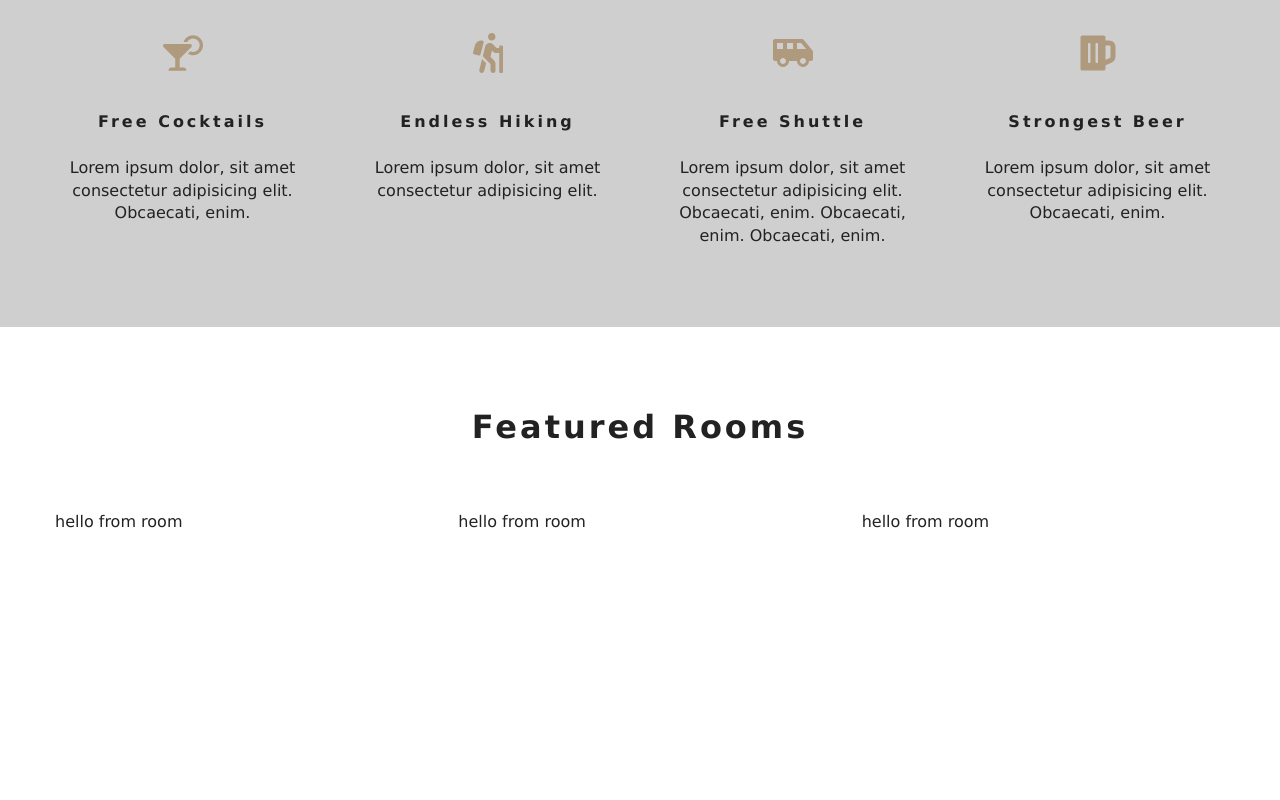
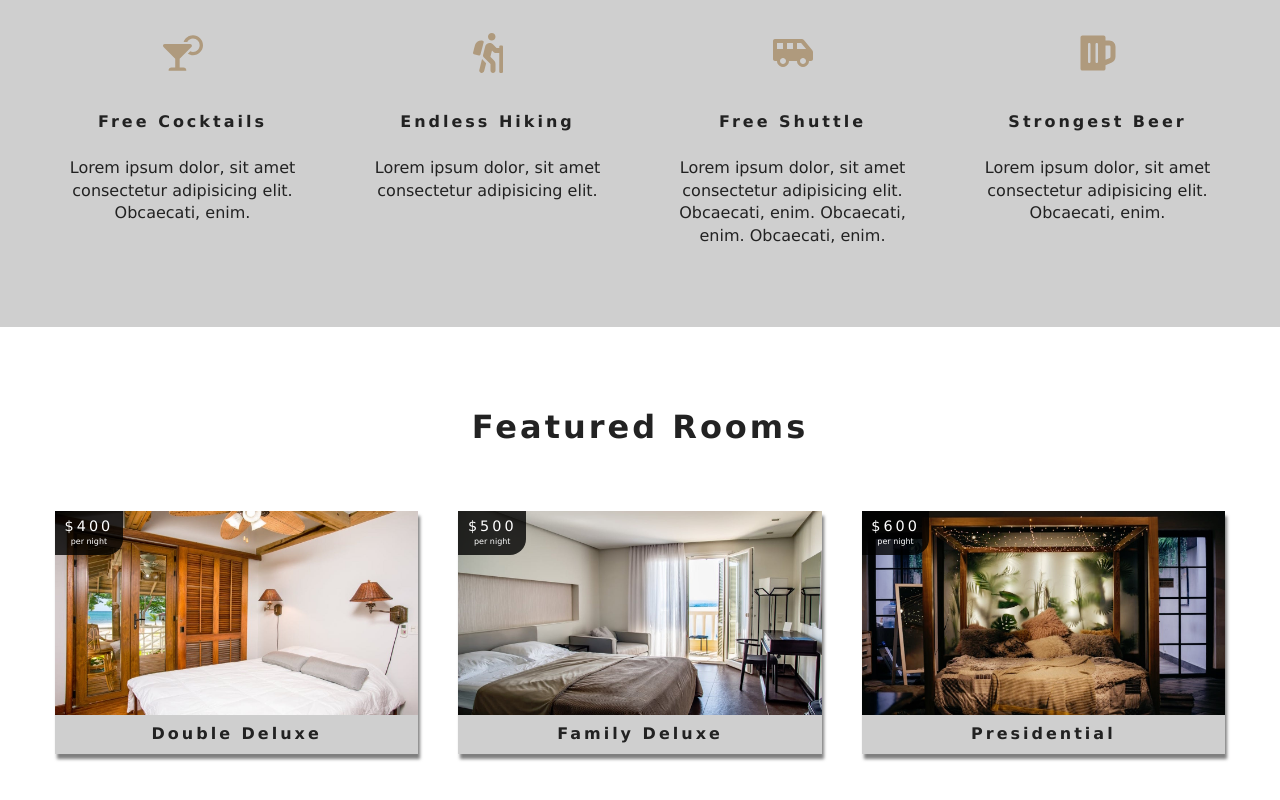
Before and after one commit to OstapHetman/learn-react, a React (Create React App) app in the folder resort/: page / in a window 1280 px wide. Shown: the part 953-1753 px from the top of the page. Before the commit the page ends 1566 px from the top, so only its background shows below. Built offline with nearby package versions, Linux system fonts and the light colour scheme.

Commit message:
implement featured rooms

```diff
--- a/resort/src/components/Room.js
+++ b/resort/src/components/Room.js
@@ -1,9 +1,30 @@
 import React from 'react'
+import { Link } from 'react-router-dom'
+import defaultImage from '../images/room-1.jpeg'
+import PropTypes from 'prop-types'
 
-export default function Room() {
+export default function Room({room}) {
+  const {name,slug,images,price} = room;
   return (
-    <div>
-      hello from room
-    </div>
+    <article className="room">
+      <div className="img-container">
+        <img src={images[0] || defaultImage} alt="single room"/>
+        <div className="price-top">
+          <h6>${price}</h6>
+          <p>per night</p>
+        </div>
+        <Link to={`/rooms/${slug}`} className="btn-primary room-link">More</Link>
+      </div>
+      <p className="room-info">{name}</p>
+    </article>
   )
 }
+
+Room.propTypes = {
+  room: PropTypes.shape({
+    name: PropTypes.string.isRequired,
+    slug: PropTypes.string.isRequired,
+    price: PropTypes.number.isRequired,
+    images: PropTypes.arrayOf(PropTypes.string).isRequired,
+  })
+}
```
